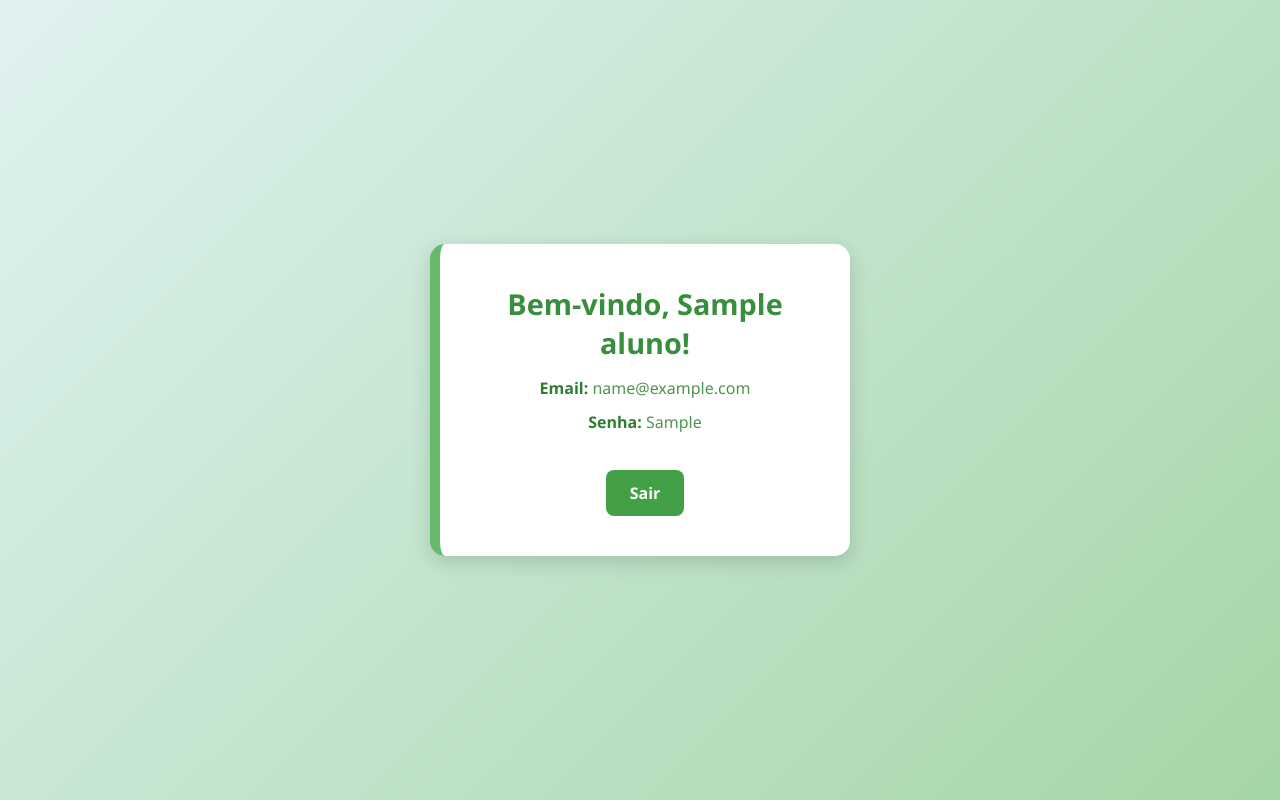
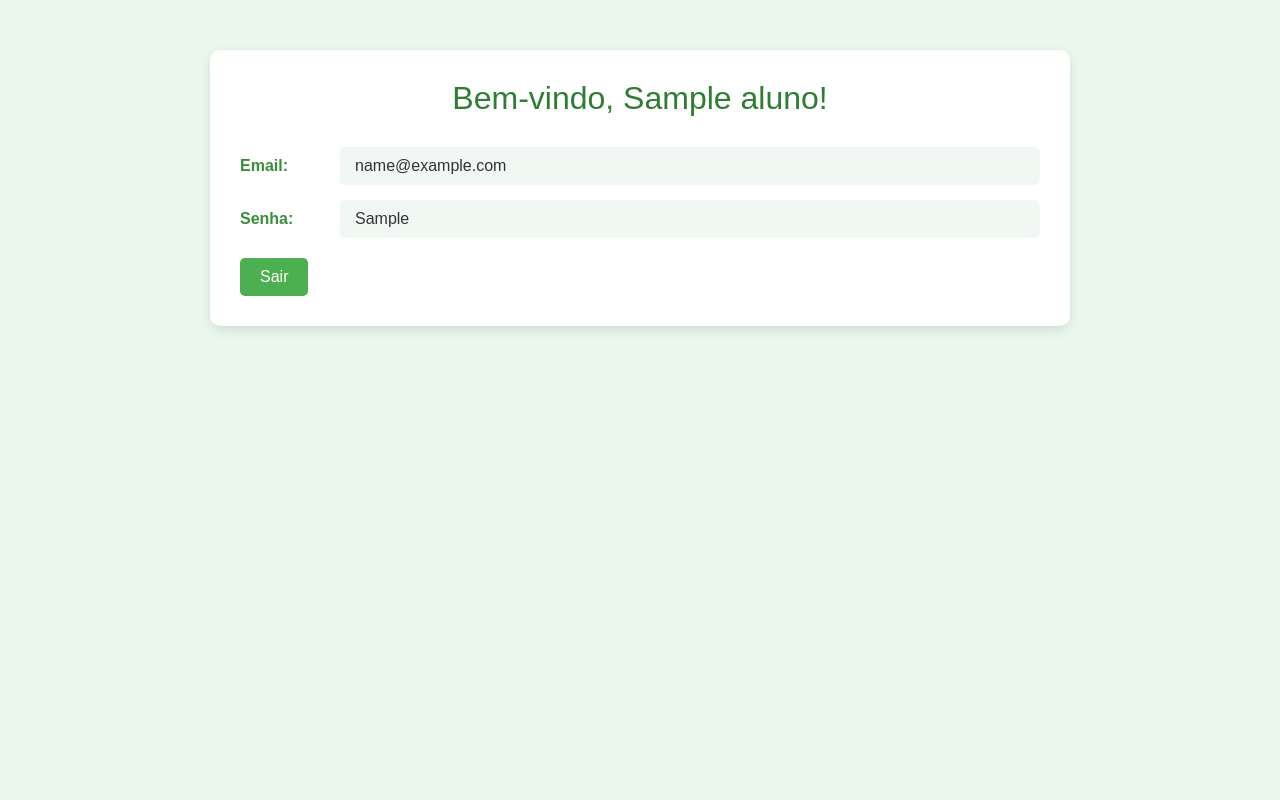
Before and after one commit to jop064/trabalhogst3, a PHP site: page /usuario.php in a window 1280 px wide. Run offline with PHP 8.4, Linux system fonts and the light colour scheme; the visitor is signed in with stand-in values (Sample User, id 1); tables that the repository leaves empty hold one stand-in row (values such as "Sample post").

Commit message:
Update usuario.php

```diff
--- a/usuario.php
+++ b/usuario.php
@@ -3,13 +3,13 @@ session_start();
 
 // Verifica se o usuário está logado
 if (!isset($_SESSION['id'])) {
-    header("Location: index.php"); // redireciona para login se não estiver logado
+    header("Location: login.php");
     exit();
 }
 
 include('conexao.php');
 
-// Buscar dados do usuário no banco para mostrar
+
 $id = $_SESSION['id'];
 $sql = "SELECT * FROM aluno WHERE id = '$id'";
 $result = $conexao->query($sql);
@@ -28,91 +28,93 @@ if ($result->num_rows == 1) {
   <meta charset="UTF-8" />
   <title>Área do Usuário</title>
   <style>
-    /* Reset básico */
-    * {
+    body {
+      font-family: 'Poppins', sans-serif;
+      background-color: #e9f7ec;
       margin: 0;
       padding: 0;
-      box-sizing: border-box;
     }
 
-    body {
-      font-family: 'Segoe UI', Tahoma, Geneva, Verdana, sans-serif;
-      background: linear-gradient(135deg, #e0f2f1, #a5d6a7);
-      color: #2e7d32;
-      min-height: 100vh;
-      display: flex;
-      justify-content: center;
-      align-items: center;
-      padding: 20px;
+    .user-container {
+      max-width: 800px;
+      margin: 50px auto;
+      background-color: #ffffff;
+      padding: 30px;
+      border-radius: 10px;
+      box-shadow: 0 4px 12px rgba(0,0,0,0.1);
     }
 
-    /* Cartão central */
-    .container {
-      background-color: #ffffff;
-      padding: 40px 30px;
-      border-radius: 15px;
-      box-shadow: 0 6px 20px rgba(0, 0, 0, 0.15);
-      width: 100%;
-      max-width: 420px;
+    .user-header {
       text-align: center;
-      border-left: 10px solid #66bb6a;
+      color: #2e7d32;
+      font-size: 2em;
+      margin-bottom: 20px;
     }
 
-    h1 {
-      font-size: 1.8em;
-      margin-bottom: 15px;
-      color: #388e3c;
+    .user-info {
+      display: flex;
+      flex-direction: column;
+      gap: 15px;
+      margin-top: 30px;
     }
 
-    p {
-      font-size: 1em;
-      margin: 12px 0;
-      color: #4e944f;
+    .info-label {
+      font-weight: bold;
+      color: #388e3c;
+      width: 100px;
+      flex-shrink: 0;
     }
 
-    strong {
-      color: #2e7d32;
+    .info-row {
+      display: flex;
+      align-items: center;
     }
 
-    a {
-      display: inline-block;
-      margin-top: 25px;
-      padding: 12px 24px;
-      background-color: #43a047;
-      color: white;
-      border: none;
-      border-radius: 8px;
-      text-decoration: none;
-      font-weight: bold;
-      transition: background 0.3s, transform 0.2s;
+    .info-content {
+      background-color: #f1f8f4;
+      padding: 10px 15px;
+      border-radius: 5px;
+      color: #333;
+      flex-grow: 1;
     }
 
-    a:hover {
-      background-color: #2e7d32;
-      transform: scale(1.05);
+    .edit-button {
+      display: inline-block;
+      background-color: #4caf50;
+      color: #fff;
+      padding: 10px 20px;
+      text-align: center;
+      border: none;
+      border-radius: 5px;
+      text-decoration: none;
+      font-size: 16px;
+      margin-top: 20px;
+      transition: background-color 0.3s;
     }
 
-    @media (max-width: 500px) {
-      .container {
-        padding: 30px 20px;
-      }
-
-      h1 {
-        font-size: 1.5em;
-      }
-
-      p {
-        font-size: 0.95em;
-      }
+    .edit-button:hover {
+      background-color: #388e3c;
     }
   </style>
 </head>
 <body>
-  <div class="container">
-    <h1>Bem-vindo, <?= htmlspecialchars($usuario['nome']); ?>!</h1>
-    <p><strong>Email:</strong> <?= htmlspecialchars($usuario['email']); ?></p>
-    <p><strong>Senha:</strong> <?= htmlspecialchars($usuario['senha']); ?></p>
-    <a href="logout.php">Sair</a>
+  <div class="user-container">
+    <div class="user-header">
+      Bem-vindo, <?= htmlspecialchars($usuario['nome']); ?>!
+    </div>
+
+    <div class="user-info">
+      <div class="info-row">
+        <div class="info-label">Email:</div>
+        <div class="info-content"><?= htmlspecialchars($usuario['email']); ?></div>
+      </div>
+      <div class="info-row">
+        <div class="info-label">Senha:</div>
+        <div class="info-content"><?= htmlspecialchars($usuario['senha']); ?></div>
+      </div>
+    </div>
+
+    <a href="logout.php" class="edit-button">Sair</a>
   </div>
 </body>
 </html>
```
